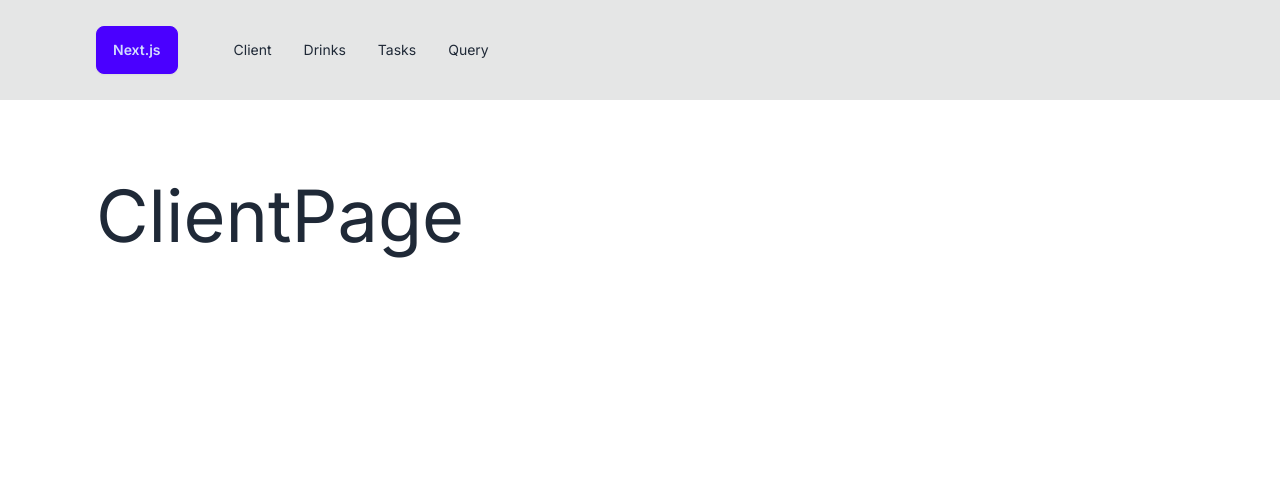
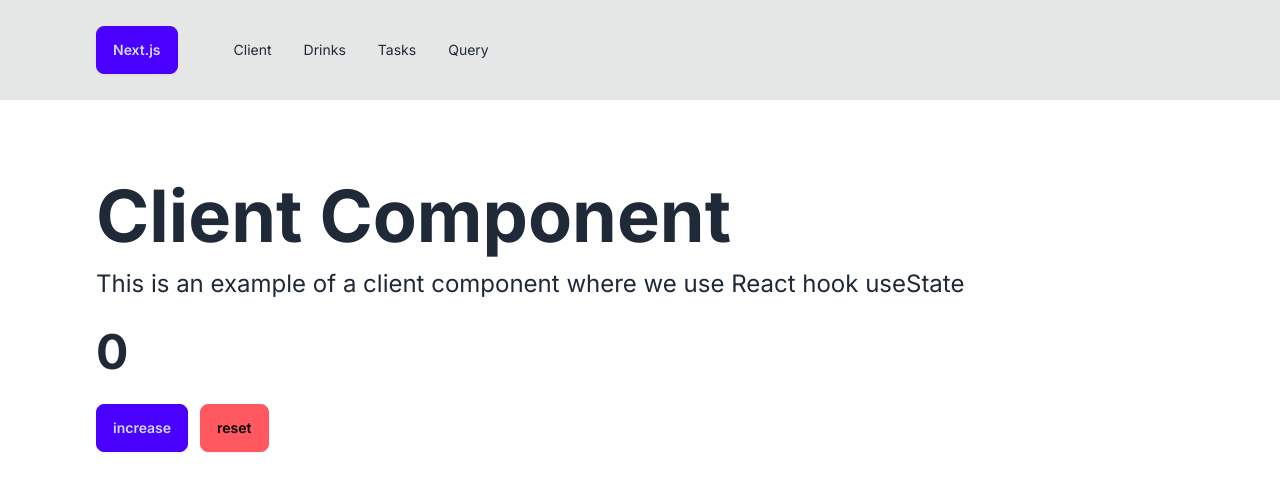
Before and after one commit to anthonyfang02/nextjs-tutorial, a Next.js app: page /client in a window 1280 px wide. Shown: the top 490 px of the page. Built offline with nearby package versions, Linux system fonts and the light colour scheme.

Commit message:
feat(client): add example of client component using useState hook

```diff
--- a/app/about/page.js
+++ /dev/null
@@ -1,13 +0,0 @@
-import Link from 'next/link';
-
-const AboutPage = () => {
-  return (
-    <div>
-      <h1 className='text-7xl'>AboutPage</h1>
-      <Link href='/' className='text-2xl'>
-        home page
-      </Link>
-    </div>
-  );
-};
-export default AboutPage;
--- a/app/client/page.js
+++ b/app/client/page.js
@@ -1,7 +1,23 @@
+'use client';
+import { useState } from 'react';
+
 const ClientPage = () => {
+  const [count, setCount] = useState(0);
+
   return (
     <div>
-      <h1 className='text-7xl'>ClientPage</h1>
+      <h1 className='text-7xl font-bold mb-4'>Client Component</h1>
+      <p className='text-2xl'>
+        This is an example of a client component where we use React hook
+        useState
+      </p>
+      <h6 className='text-5xl my-7 font-bold'>{count}</h6>
+      <button className='btn btn-primary' onClick={() => setCount(count + 1)}>
+        increase
+      </button>
+      <button className='btn btn-error ml-3' onClick={() => setCount(0)}>
+        reset
+      </button>
     </div>
   );
 };
--- a/app/page.js
+++ b/app/page.js
@@ -3,9 +3,9 @@ import Link from 'next/link';
 const HomePage = () => {
   return (
     <div>
-      <h1 className='text-7xl'>HomePage</h1>
-      <Link href='/about' className='text-2xl'>
-        about page
+      <h1 className='text-5xl mb-8 font-bold'>Next.js Tutorial</h1>
+      <Link href='/client' className='btn btn-accent'>
+        Get Started
       </Link>
     </div>
   );
```
